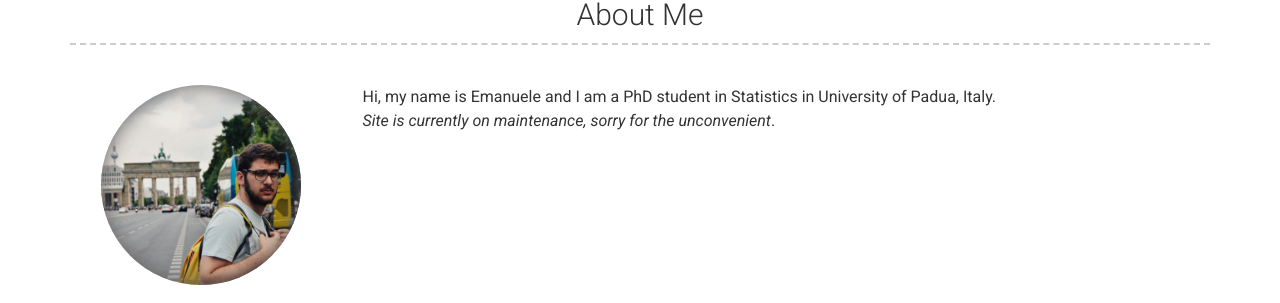
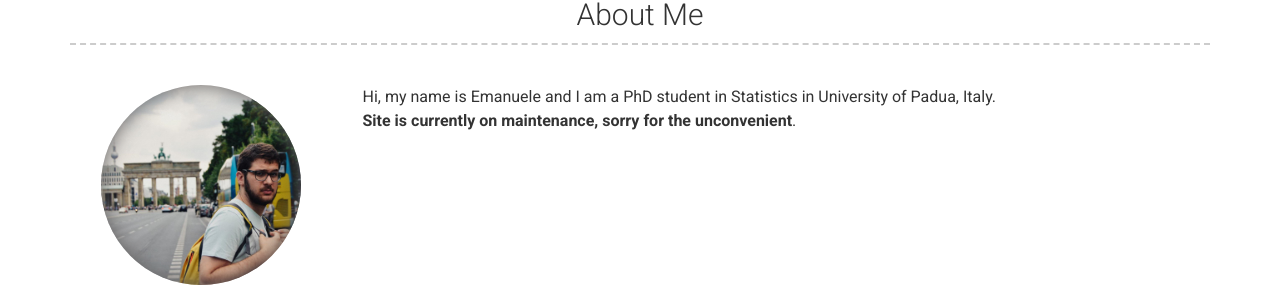
Before and after one commit to Achab94/Achab94.github.io, a Jekyll site: the page built from index.md, in a window 1280 px wide. Shown: the part 244-547 px from the top of the page. Built offline with Jekyll 4.4.1, drawn with Linux system fonts in a browser that asks for light colours.

```diff
--- a/_config.yml
+++ b/_config.yml
@@ -22,7 +22,7 @@ linkedin_username: emanuele-degani-b55a626a
 about_profile_image: images/foto_gnecca.jpg
 about_content: | # this will include new lines to allow paragraphs
   Hi, my name is Emanuele and I am a PhD student in Statistics in University of Padua, Italy.
-  *Site is currently on maintenance, sorry for the unconvenient*.
+  **Site is currently on maintenance, sorry for the unconvenient**.
 
 # Projects Section
 # projects_title: Projects
```
